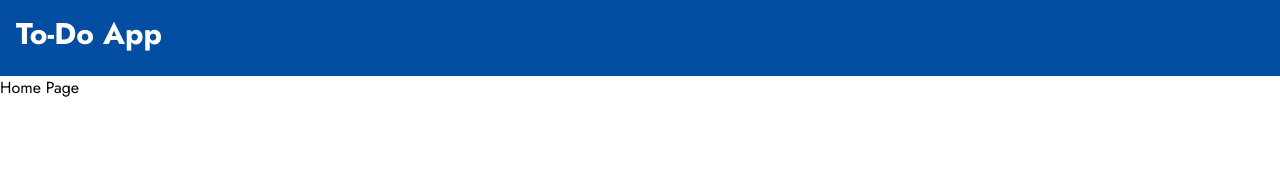
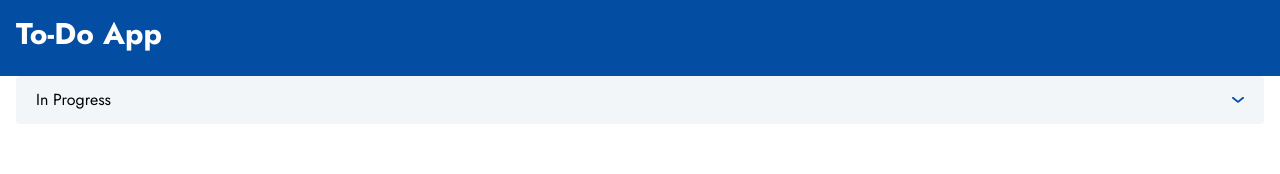
Before and after one commit to amitShindeGit/Tresata-task-management, a React (Vite) app: page / in a window 1280 px wide. Shown: the top 174 px of the page. Built offline with nearby package versions, Linux system fonts and the light colour scheme.

Commit message:
UI Components additions

```diff
--- /dev/null
+++ b/src/components/Accordion.tsx
@@ -0,0 +1,51 @@
+import React, { useState, type ReactNode } from "react";
+import { AccordionDownArrow, AccordionUpArrow } from "../utils/assets";
+
+interface AccordionProps {
+  title: string;
+  children: ReactNode;
+}
+
+const Accordion: React.FC<AccordionProps> = ({ title, children }) => {
+  const [isOpen, setIsOpen] = useState(false);
+
+  const handleToggle = () => setIsOpen((prev) => !prev);
+
+  return (
+    <div
+      style={{
+        borderRadius: 4,
+        marginBottom: 8,
+        marginLeft: 16,
+        marginRight: 16,
+        boxSizing: "border-box",
+        width: "calc(100% - 32px)",
+        backgroundColor: "#F3F6F9",
+      }}
+    >
+      <button
+        onClick={handleToggle}
+        style={{
+          width: "100%",
+          textAlign: "left",
+          padding: "12px 20px",
+          background: "none",
+          border: "none",
+          cursor: "pointer",
+          display: "flex",
+          alignItems: "center",
+          justifyContent: "space-between",
+        }}
+        aria-expanded={isOpen}
+      >
+        <span>{title}</span>
+        <span style={{ marginLeft: 8 }}>
+          {isOpen ? <AccordionUpArrow /> : <AccordionDownArrow />}
+        </span>
+      </button>
+      {isOpen && <div>{children}</div>}
+    </div>
+  );
+};
+
+export default Accordion;
--- /dev/null
+++ b/src/components/Button.tsx
@@ -0,0 +1,42 @@
+import type { ButtonProps } from "../utils/types";
+
+interface Props extends ButtonProps {
+  variant?: ButtonProps["variant"];
+}
+
+function Button({ label, onClick, disabled, variant = "primary" }: Props) {
+  let style = {};
+
+  switch (variant) {
+    case "primary":
+      style = {
+        background: "#034EA2",
+        color: "white",
+        border: "2px solid #034EA2",
+        borderRadius: "8px",
+        padding: "8px 36px",
+        cursor: "pointer",
+      };
+      break;
+    case "secondary":
+      style = {
+        background: "white",
+        color: "#034EA2",
+        border: "2px solid #034EA2",
+        borderRadius: "8px",
+        padding: "8px 36px",
+        cursor: "pointer",
+      };
+      break;
+    default:
+      break;
+  }
+
+  return (
+    <button style={style} onClick={onClick} disabled={disabled}>
+      {label}
+    </button>
+  );
+}
+
+export default Button;
--- /dev/null
+++ b/src/components/TaskCard.tsx
@@ -0,0 +1,29 @@
+import { formatDate } from "../utils/utils";
+import CollapsibleCardWrapper from "./display/CollapsibleCardWrapper";
+import type { TaskCardProps } from "./types";
+
+function TaskCard({ tasks }: TaskCardProps) {
+  const { title, description, createdAt } = tasks[0];
+
+  return (
+    <>
+      <div className="w-full p-4 bg-white flex flex-col border-b">
+        <div className="flex items-center mb-3">
+          <span className="w-8 h-8 rounded-full bg-white border border-[#034EA2] mr-3 flex-shrink-0 flex items-center justify-center text-[#034EA2] ">
+            {title.charAt(0).toUpperCase()}
+          </span>
+          <span className="font-bold text-lg text-[#034EA2]">{title}</span>
+        </div>
+
+        <CollapsibleCardWrapper maxHeight={100} className="mt-2">
+          <div className="pl-10 mb-1 text-gray-700">{description}</div>
+        </CollapsibleCardWrapper>
+        <div className="pl-10 mt-4 text-gray-500 text-base">
+          {formatDate(createdAt)}
+        </div>
+      </div>
+    </>
+  );
+}
+
+export default TaskCard;
--- /dev/null
+++ b/src/components/display/CollapsibleCardWrapper.tsx
@@ -0,0 +1,66 @@
+import React, { useLayoutEffect, useRef, useState } from "react";
+import type { CollapsibleCardWrapperProps } from "../types";
+
+const CollapsibleCardWrapper: React.FC<CollapsibleCardWrapperProps> = ({
+  children,
+  maxHeight = 200,
+  className = "",
+}) => {
+  const contentRef = useRef<HTMLDivElement>(null);
+  const [isCollapsed, setIsCollapsed] = useState(true);
+  const [isOverflowing, setIsOverflowing] = useState(false);
+
+  useLayoutEffect(() => {
+    if (contentRef.current) {
+      setIsOverflowing(contentRef.current.scrollHeight > maxHeight);
+    }
+  }, [children, maxHeight]);
+
+  return (
+    <div className={`bg-white  ${className}`}>
+      <div
+        ref={contentRef}
+        style={{
+          maxHeight: isCollapsed && isOverflowing ? maxHeight : "none",
+          overflow: isCollapsed && isOverflowing ? "hidden" : "visible",
+          transition: "max-height 0.3s ease",
+        }}
+      >
+        {children}
+      </div>
+      {isOverflowing && (
+        <div
+          style={{
+            position: "relative",
+            marginTop: "0.5rem",
+          }}
+          className="flex justify-center"
+        >
+          {isCollapsed && (
+            <div
+              style={{
+                position: "absolute",
+                top: "-32px",
+                left: 0,
+                right: 0,
+                height: "32px",
+                background:
+                  "linear-gradient(to bottom, rgba(255,255,255,0), rgba(255,255,255,0.8))",
+                pointerEvents: "none",
+                borderRadius: "0.5rem 0.5rem 0 0",
+              }}
+            />
+          )}
+          <button
+            className="cursor-pointer text-[#034EA2] hover:underline focus:outline-none relative z-10"
+            onClick={() => setIsCollapsed((prev) => !prev)}
+          >
+            {isCollapsed ? "Show More" : "Show Less"}
+          </button>
+        </div>
+      )}
+    </div>
+  );
+};
+
+export default CollapsibleCardWrapper;
--- /dev/null
+++ b/src/components/types.ts
@@ -0,0 +1,11 @@
+import type { Task } from "../utils/types";
+
+export interface TaskCardProps {
+  tasks: Task[];
+}
+
+export interface CollapsibleCardWrapperProps {
+  children: React.ReactNode;
+  maxHeight?: number; // in px, default 200
+  className?: string;
+}
--- a/src/pages/HomePage.tsx
+++ b/src/pages/HomePage.tsx
@@ -1,6 +1,15 @@
+import { useContext } from "react";
+import Accordion from "../components/Accordion";
+import TaskCard from "../components/TaskCard";
+import { TaskContext } from "../utils/context/TaskContext";
 
 function HomePage() {
-  return <div>Home Page</div>;
+  const { tasks } = useContext(TaskContext);
+  return (
+    <Accordion title="In Progress">
+      <TaskCard tasks={tasks} />
+    </Accordion>
+  );
 }
 
 export default HomePage;
--- /dev/null
+++ b/src/utils/assets.tsx
@@ -0,0 +1,29 @@
+export const AccordionUpArrow = () => (
+  <svg
+    width="12"
+    height="6"
+    viewBox="0 0 12 6"
+    fill="none"
+    xmlns="http://www.w3.org/2000/svg"
+  >
+    <path
+      d="M11.7045 5.5472C11.7981 5.47041 11.8724 5.37906 11.9232 5.2784C11.9739 5.17775 12 5.06979 12 4.96075C12 4.85171 11.9739 4.74374 11.9232 4.64309C11.8724 4.54243 11.7981 4.45108 11.7045 4.37429L6.70931 0.244327C6.61644 0.166908 6.50595 0.105459 6.3842 0.0635246C6.26246 0.02159 6.13188 0 6 0C5.86812 0 5.73754 0.02159 5.61579 0.0635246C5.49405 0.105459 5.38356 0.166908 5.29069 0.244327L0.295513 4.37429C0.201875 4.45108 0.127551 4.54243 0.0768309 4.64309C0.0261116 4.74374 0 4.85171 0 4.96075C0 5.06979 0.0261116 5.17775 0.0768309 5.2784C0.127551 5.37906 0.201875 5.47041 0.295513 5.5472C0.388387 5.62462 0.498879 5.68607 0.620621 5.728C0.742363 5.76994 0.872942 5.79153 1.00483 5.79153C1.13671 5.79153 1.26729 5.76994 1.38903 5.728C1.51077 5.68607 1.62127 5.62462 1.71414 5.5472L4.08575 3.58181C5.19606 2.66167 6.80394 2.66167 7.91425 3.58181L10.2859 5.5472C10.3787 5.62462 10.4892 5.68607 10.611 5.728C10.7327 5.76994 10.8633 5.79153 10.9952 5.79153C11.1271 5.79153 11.2576 5.76994 11.3794 5.728C11.5011 5.68607 11.6116 5.62462 11.7045 5.5472Z"
+      fill="#034EA2"
+    />
+  </svg>
+);
+
+export const AccordionDownArrow = () => (
+  <svg
+    width="12"
+    height="6"
+    viewBox="0 0 12 6"
+    fill="none"
+    xmlns="http://www.w3.org/2000/svg"
+  >
+    <path
+      d="M0.295513 0.244303C0.201875 0.32109 0.127553 0.412446 0.0768329 0.513101C0.0261132 0.613756 0 0.721717 0 0.830758C0 0.939799 0.0261132 1.04776 0.0768329 1.14842C0.127553 1.24907 0.201875 1.34043 0.295513 1.41721L5.29069 5.54718C5.38356 5.6246 5.49405 5.68604 5.6158 5.72798C5.73754 5.76991 5.86812 5.7915 6 5.7915C6.13188 5.7915 6.26246 5.76991 6.38421 5.72798C6.50595 5.68604 6.61644 5.6246 6.70931 5.54718L11.7045 1.41721C11.7981 1.34043 11.8724 1.24907 11.9232 1.14842C11.9739 1.04776 12 0.939799 12 0.830758C12 0.721717 11.9739 0.613756 11.9232 0.513101C11.8724 0.412446 11.7981 0.32109 11.7045 0.244303C11.6116 0.166884 11.5011 0.105435 11.3794 0.0635009C11.2576 0.0215664 11.1271 -2.38419e-05 10.9952 -2.38419e-05C10.8633 -2.38419e-05 10.7327 0.0215664 10.611 0.0635009C10.4892 0.105435 10.3787 0.166884 10.2859 0.244303L6 3.79607L1.71414 0.244303C1.62127 0.166884 1.51077 0.105435 1.38903 0.0635009C1.26729 0.0215664 1.13671 -2.38419e-05 1.00483 -2.38419e-05C0.872943 -2.38419e-05 0.742363 0.0215664 0.620622 0.0635009C0.49888 0.105435 0.388386 0.166884 0.295513 0.244303Z"
+      fill="#034EA2"
+    />
+  </svg>
+);
--- a/src/utils/context/TaskContext.tsx
+++ b/src/utils/context/TaskContext.tsx
@@ -10,7 +10,12 @@ interface TaskContextType {
     removeTask: (id: string) => void;
 }
 
-export const TaskContext = createContext<TaskContextType | undefined>(undefined);
+export const TaskContext = createContext<TaskContextType>({
+    tasks: [],
+    addTask: () => {},
+    updateTask: () => {},
+    removeTask: () => {},
+});
 
 export const useTaskContext = () => {
     const context = useContext(TaskContext);
--- a/src/utils/types.ts
+++ b/src/utils/types.ts
@@ -8,3 +8,10 @@ export interface Task {
   createdAt: Date;
   updatedAt: Date;
 }
+
+export interface ButtonProps {
+  label: string;
+  variant?: 'primary' | 'secondary';
+  onClick: () => void;
+  disabled?: boolean;
+}
--- /dev/null
+++ b/src/utils/utils.tsx
@@ -0,0 +1,14 @@
+export function formatDate(date: Date): string {
+    const days = ['Sun', 'Mon', 'Tue', 'Wed', 'Thu', 'Fri', 'Sat'];
+    const months = [
+        'January', 'February', 'March', 'April', 'May', 'June',
+        'July', 'August', 'September', 'October', 'November', 'December'
+    ];
+
+    const dayName = days[date.getDay()];
+    const dayNumber = date.getDate();
+    const monthName = months[date.getMonth()];
+    const year = date.getFullYear();
+
+    return `${dayName} ${dayNumber}, ${monthName} ${year}`;
+}
```
